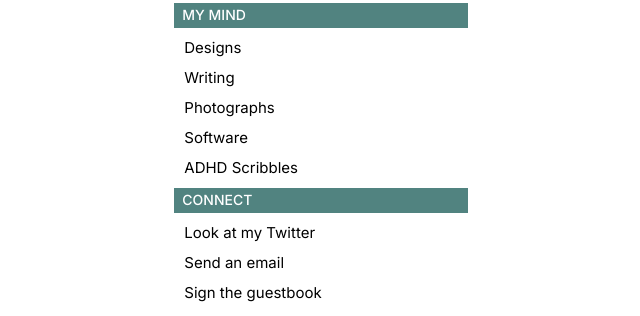
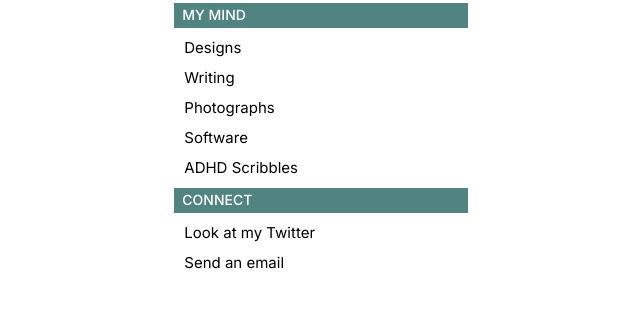
Before and after one commit to nakotami/nakodev, a plain HTML site: page index.html in a window 1280 px wide. Shown: the part 801-1117 px from the top of the page, without its empty margins (622-1262 px from the left). After the commit the page ends 1087 px from the top, so only its background shows below. Drawn offline with Linux system fonts and the light colour scheme.

Commit message:
Update index.html

```diff
--- a/index.html
+++ b/index.html
@@ -197,7 +197,6 @@ a:visited{
     <div class="header-element">CONNECT</div>
     <a class="content-link-fill-element" href="#">Look at my Twitter</a>
     <a class="content-link-fill-element" href="#">Send an email</a>
-    <a class="content-link-fill-element" href="#">Sign the guestbook</a>
 
   </div>
 </div>
```
